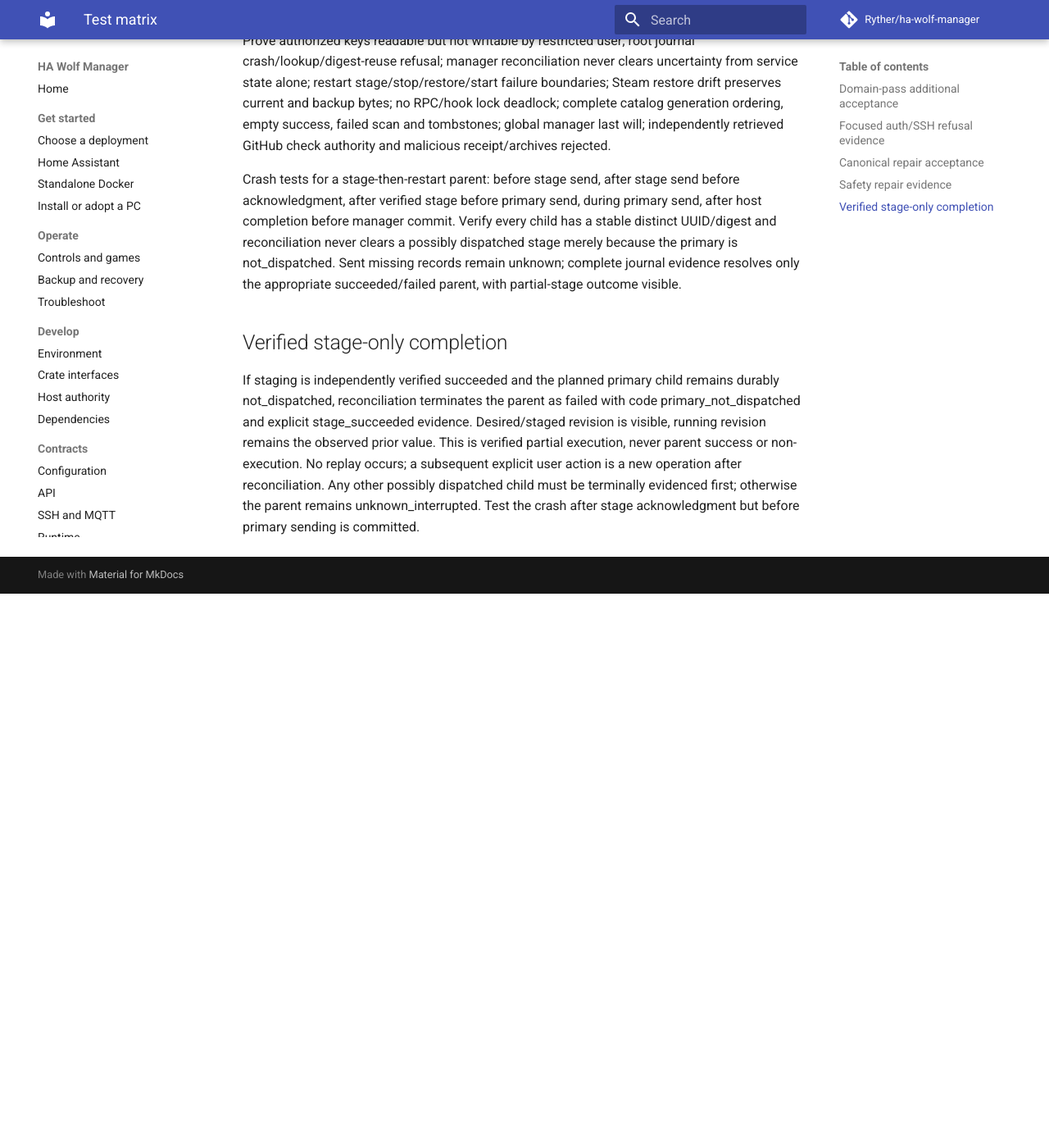
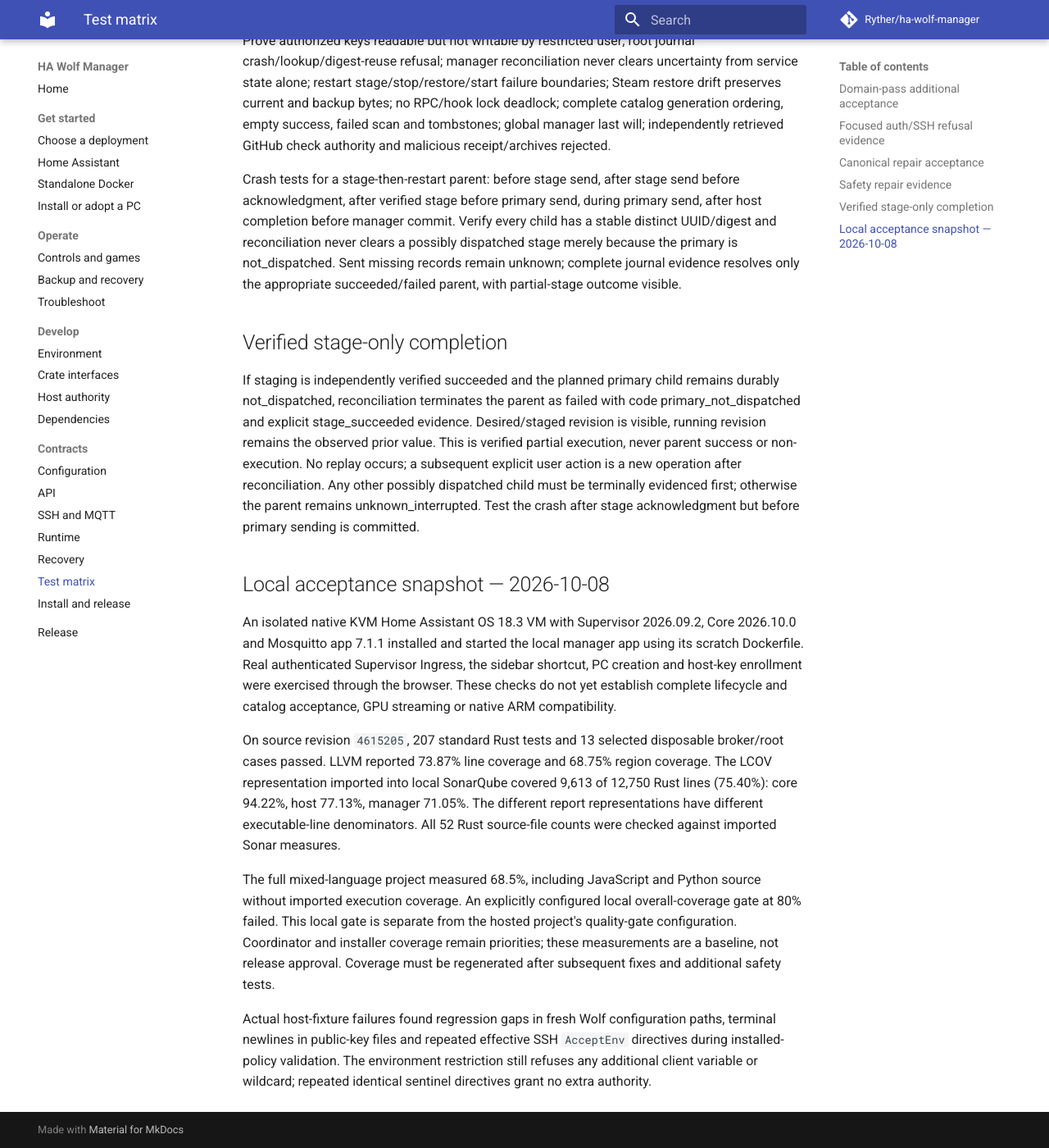
Before and after one commit to Ryther/ha-wolf-manager, an MkDocs documentation site: the page built from docs/contracts/test-matrix.md, in a window 1280 px wide and 1400 px high, scrolled down 2733 px. Shown: the whole window at 82% size. Built offline with MkDocs 1.6.1 and Material for MkDocs 9.7.7, drawn with Linux system fonts in a browser that asks for light colours; comment, search, counter and statistics services are not loaded; before the commit the page ends 3457 px from its top, so only the background shows below that.

```diff
--- a/docs/contracts/test-matrix.md
+++ b/docs/contracts/test-matrix.md
@@ -44,3 +44,32 @@
 ## Verified stage-only completion
 
 If staging is independently verified succeeded and the planned primary child remains durably not_dispatched, reconciliation terminates the parent as failed with code primary_not_dispatched and explicit stage_succeeded evidence. Desired/staged revision is visible, running revision remains the observed prior value. This is verified partial execution, never parent success or non-execution. No replay occurs; a subsequent explicit user action is a new operation after reconciliation. Any other possibly dispatched child must be terminally evidenced first; otherwise the parent remains unknown_interrupted. Test the crash after stage acknowledgment but before primary sending is committed.
+
+## Local acceptance snapshot — 2026-10-08
+
+An isolated native KVM Home Assistant OS 18.3 VM with Supervisor 2026.09.2,
+Core 2026.10.0 and Mosquitto app 7.1.1 installed and started the local manager
+app using its scratch Dockerfile. Real authenticated Supervisor Ingress, the
+sidebar shortcut, PC creation and host-key enrollment were exercised through
+the browser. These checks do not yet establish complete lifecycle and catalog
+acceptance, GPU streaming or native ARM compatibility.
+
+On source revision `4615205`, 207 standard Rust tests and 13 selected disposable
+broker/root cases passed. LLVM reported 73.87% line coverage and 68.75% region
+coverage. The LCOV representation imported into local SonarQube covered
+9,613 of 12,750 Rust lines (75.40%): core 94.22%, host 77.13%, manager 71.05%.
+The different report representations have different executable-line denominators.
+All 52 Rust source-file counts were checked against imported Sonar measures.
+
+The full mixed-language project measured 68.5%, including JavaScript and Python
+source without imported execution coverage. An explicitly configured local
+overall-coverage gate at 80% failed. This local gate is separate from the hosted
+project's quality-gate configuration. Coordinator and installer coverage remain
+priorities; these measurements are a baseline, not release approval. Coverage
+must be regenerated after subsequent fixes and additional safety tests.
+
+Actual host-fixture failures found regression gaps in fresh Wolf configuration
+paths, terminal newlines in public-key files and repeated effective SSH
+`AcceptEnv` directives during installed-policy validation. The environment
+restriction still refuses any additional client variable or wildcard; repeated
+identical sentinel directives grant no extra authority.
```
Also changed, not shown: AGENTS.md (+9 -0 lines), 1 other file.
